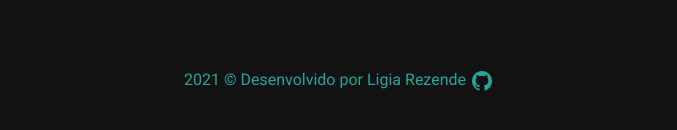
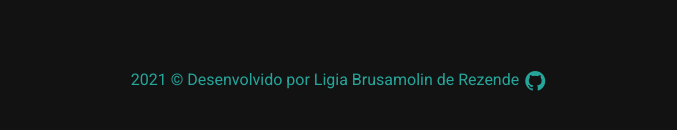
Before and after one commit to LiRezende/calculadora-de-combustivel, a Vue app in the folder calc-combustivel/: page / in a window 1280 px wide. Shown: the part 352-482 px from the top of the page, without its empty margins (301-978 px from the left). Built offline with nearby package versions, Linux system fonts and the light colour scheme.

Commit message:
Atualização no rodapé.

```diff
--- a/calc-combustivel/src/components/InputGas.vue
+++ b/calc-combustivel/src/components/InputGas.vue
@@ -37,7 +37,7 @@
     <v-footer class="transparent">
       <v-col class="text-center" cols="12">
         <a href="https://github.com/LiRezende">
-          {{ new Date().getFullYear() }} © Desenvolvido por Ligia Rezende
+          {{ new Date().getFullYear() }} © Desenvolvido por Ligia Brusamolin de Rezende
           <v-icon color="#26A69A">mdi-github</v-icon>
         </a>
       </v-col>
```
